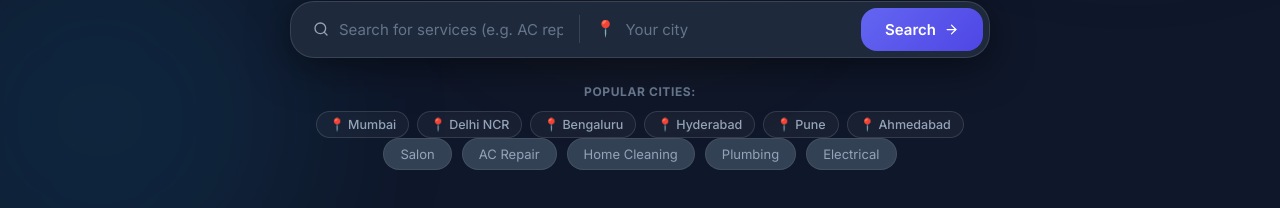
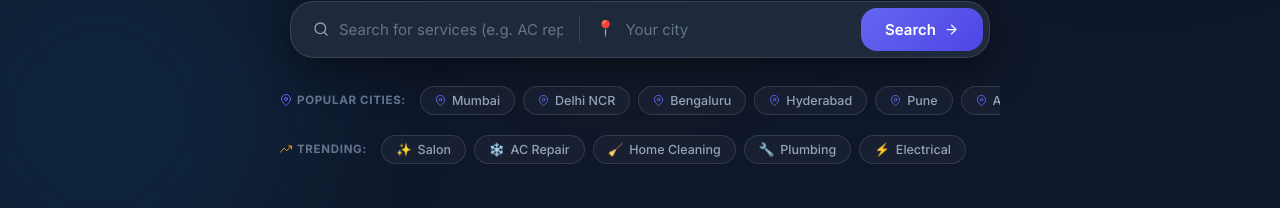
Before and after one commit to krunal522/Multi-Vendor-Booking-Platform, a React (Vite) app in the folder frontend/: page / in a window 1280 px wide. Shown: the part 592-800 px from the top of the page. Built offline with nearby package versions, Linux system fonts and the light colour scheme; no server answers.

Commit message:
feat(ui): redesign popular cities and trending services with horizontal swipeable pill strips

```diff
--- a/frontend/src/index.css
+++ b/frontend/src/index.css
@@ -1663,6 +1663,33 @@ input, textarea, select {
     border-radius: var(--radius) !important;
   }
 
+  /* Hero Quick Filters: Swipeable Cities & Trending (Urban Company Mobile Standard) */
+  .hero-quick-filters {
+    margin-top: 14px;
+    gap: 10px;
+    width: 100%;
+  }
+  .hero-filter-row {
+    flex-direction: column;
+    align-items: flex-start;
+    gap: 6px;
+    width: 100%;
+  }
+  .hero-filter-label {
+    font-size: 11px;
+    padding-left: 2px;
+  }
+  .hero-scroll-track {
+    scroll-snap-type: x proximity;
+    padding: 2px 0 6px;
+  }
+  .hero-scroll-chip {
+    scroll-snap-align: start;
+    font-size: 12px;
+    padding: 6px 13px;
+    gap: 5px;
+  }
+
   /* Categories Luxury Mobile Grid */
   .categories-grid {
     grid-template-columns: repeat(4, 1fr) !important;
@@ -2454,57 +2481,100 @@ input, textarea, select {
   color: #fbbf24;
 }
 
-/* 2. Hero Cities Row & Tags */
-.hero-cities-row {
-  display: flex;
-  align-items: center;
-  gap: 10px;
-  margin-top: 14px;
-  flex-wrap: wrap;
-  justify-content: center;
-}
-
-.hero-cities-label {
-  font-size: 12px;
+/* 2. Hero Quick Filters: Swipeable Cities & Trending Services (Urban Company Standard) */
+.hero-quick-filters {
+  margin-top: 18px;
+  display: flex;
+  flex-direction: column;
+  gap: 12px;
+  width: 100%;
+  max-width: 720px;
+  margin-left: auto;
+  margin-right: auto;
+}
+
+.hero-filter-row {
+  display: flex;
+  align-items: center;
+  gap: 12px;
+  width: 100%;
+}
+
+.hero-filter-label {
+  font-size: 11.5px;
   font-weight: 700;
+  text-transform: uppercase;
+  letter-spacing: 0.06em;
   color: var(--text-dim);
-  text-transform: uppercase;
-  letter-spacing: 0.05em;
-}
-
-.hero-cities-list {
-  display: flex;
-  flex-wrap: wrap;
+  white-space: nowrap;
+  display: inline-flex;
+  align-items: center;
+  gap: 5px;
+  flex-shrink: 0;
+}
+
+.hero-scroll-track {
+  display: flex;
+  align-items: center;
   gap: 8px;
-  justify-content: center;
-}
-
-.hero-city-tag {
+  overflow-x: auto;
+  white-space: nowrap;
+  scrollbar-width: none;
+  -ms-overflow-style: none;
+  -webkit-overflow-scrolling: touch;
+  padding: 4px 2px;
+  width: 100%;
+}
+
+.hero-scroll-track::-webkit-scrollbar {
+  display: none;
+}
+
+.hero-scroll-chip {
+  display: inline-flex;
+  align-items: center;
+  gap: 6px;
+  padding: 6px 14px;
   background: rgba(255, 255, 255, 0.04);
   border: 1px solid rgba(255, 255, 255, 0.12);
   border-radius: 9999px;
-  padding: 5px 12px;
   font-size: 12.5px;
   font-weight: 500;
   color: var(--text-muted);
   cursor: pointer;
-  transition: all 0.25s cubic-bezier(0.16, 1, 0.3, 1);
-}
-
-.hero-city-tag:hover {
+  flex-shrink: 0;
+  transition: all 0.2s cubic-bezier(0.4, 0, 0.2, 1);
+  backdrop-filter: blur(8px);
+  user-select: none;
+}
+
+.hero-scroll-chip:hover {
   background: rgba(99, 102, 241, 0.15);
   border-color: rgba(99, 102, 241, 0.45);
   color: #ffffff;
-  transform: translateY(-2px);
-  box-shadow: 0 4px 12px rgba(99, 102, 241, 0.25);
-}
-
-.hero-city-tag.active {
+  transform: translateY(-1px);
+}
+
+.hero-scroll-chip.active {
   background: var(--primary);
   border-color: var(--primary);
   color: #ffffff;
   font-weight: 600;
-  box-shadow: 0 4px 16px rgba(99, 102, 241, 0.4);
+  box-shadow: 0 2px 10px rgba(99, 102, 241, 0.45);
+}
+
+.hero-scroll-chip.service-chip:hover {
+  background: rgba(245, 158, 11, 0.15);
+  border-color: rgba(245, 158, 11, 0.4);
+  color: #ffffff;
+}
+
+.chip-pin-icon {
+  color: var(--primary);
+  flex-shrink: 0;
+}
+.hero-scroll-chip.active .chip-pin-icon {
+  color: #ffffff;
 }
 
 /* 3. Promo Voucher Banner */
@@ -2992,9 +3062,4 @@ input, textarea, select {
     font-size: 11.5px;
     padding: 5px 12px;
   }
-
-  .hero-cities-row {
-    flex-direction: column;
-    gap: 6px;
-  }
-}
+}
--- a/frontend/src/pages/Home.jsx
+++ b/frontend/src/pages/Home.jsx
@@ -15,7 +15,9 @@ import {
   FiHeadphones,
   FiClock,
   FiCopy,
-  FiCheckCircle
+  FiCheckCircle,
+  FiMapPin,
+  FiTrendingUp
 } from "react-icons/fi";
 import { MdVerified } from "react-icons/md";
 import {
@@ -420,30 +422,53 @@ export default function Home() {
             </button>
           </form>
 
-          {/* Popular Cities Pills */}
-          <div className="hero-cities-row">
-            <span className="hero-cities-label">Popular Cities:</span>
-            <div className="hero-cities-list">
+          {/* Organized Quick Filters: Swipeable Cities & Trending Services (Urban Company Style) */}
+          <div className="hero-quick-filters">
+            {/* Row 1: Popular Cities Track */}
+            <div className="hero-filter-row">
+              <span className="hero-filter-label">
+                <FiMapPin size={12} color="var(--primary)" /> Popular Cities:
+              </span>
+              <div className="hero-scroll-track">
                 {POPULAR_CITIES.map((c) => (
                   <button
                     key={c}
                     type="button"
-                  className={`hero-city-tag ${city === c ? "active" : ""}`}
+                    className={`hero-scroll-chip ${city === c ? "active" : ""}`}
                     onClick={() => handleCitySelect(c)}
                   >
-                  📍 {c}
+                    <FiMapPin size={11} className="chip-pin-icon" />
+                    <span>{c}</span>
                   </button>
                 ))}
               </div>
             </div>
 
-          {/* Quick Search Tags */}
-          <div className="hero-tags">
-            {["Salon", "AC Repair", "Home Cleaning", "Plumbing", "Electrical"].map((tag) => (
-              <button key={tag} className="hero-tag" onClick={() => handleCategoryClick(tag)}>
-                {tag}
+            {/* Row 2: Trending Services Track */}
+            <div className="hero-filter-row">
+              <span className="hero-filter-label">
+                <FiTrendingUp size={12} color="#f59e0b" /> Trending:
+              </span>
+              <div className="hero-scroll-track">
+                {[
+                  { name: "Salon", icon: "✨" },
+                  { name: "AC Repair", icon: "❄️" },
+                  { name: "Home Cleaning", icon: "🧹" },
+                  { name: "Plumbing", icon: "🔧" },
+                  { name: "Electrical", icon: "⚡" }
+                ].map((item) => (
+                  <button
+                    key={item.name}
+                    type="button"
+                    className="hero-scroll-chip service-chip"
+                    onClick={() => handleCategoryClick(item.name)}
+                  >
+                    <span>{item.icon}</span>
+                    <span>{item.name}</span>
                   </button>
                 ))}
+              </div>
+            </div>
           </div>
         </div>
       </section>
```
Lines whose indentation alone changed are shown as unchanged.
